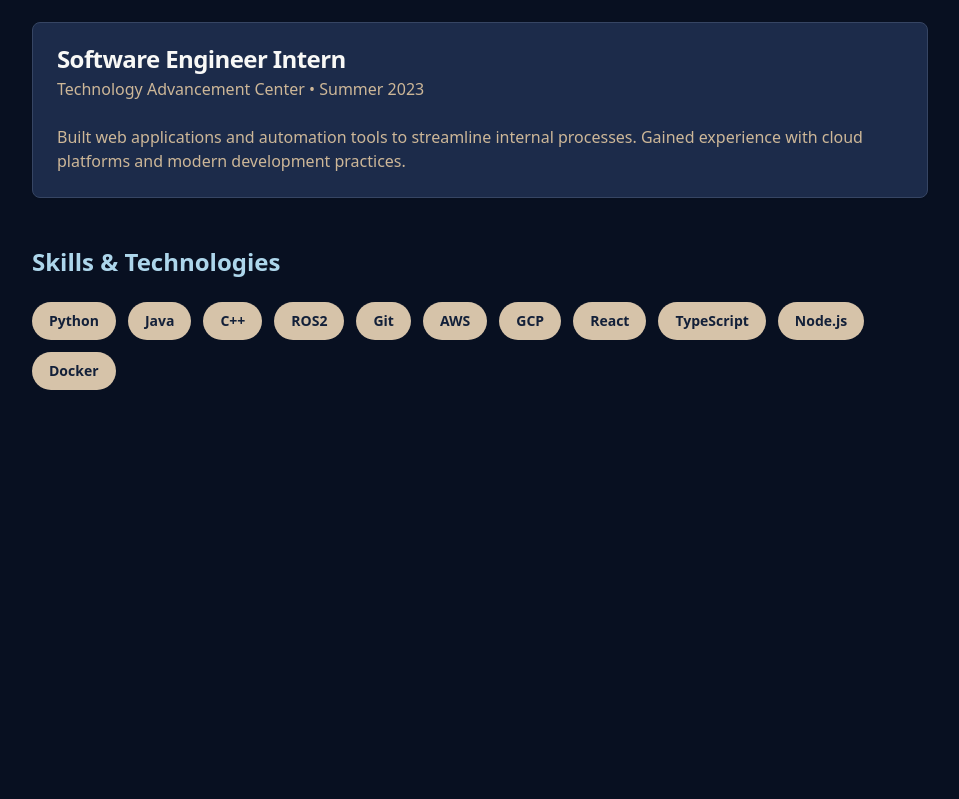
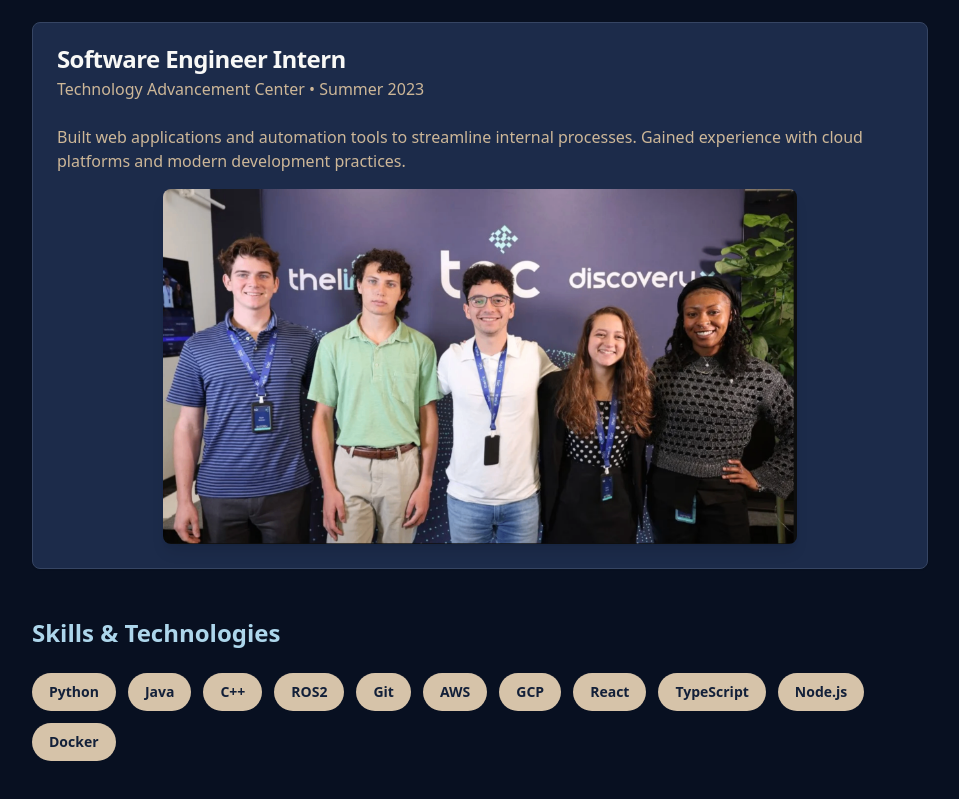
Before and after one commit to gerry-montemayor/portfolio, a React (Vite) app: page /about in a window 1280 px wide. Shown: the part 1999-2798 px from the top of the page, without its empty margins (160-1119 px from the left). Before the commit the page ends 2437 px from the top, so only its background shows below. Built offline with nearby package versions, Linux system fonts and the light colour scheme.

Commit message:
Add content to About section
Add content to the TAC section in the About page.

```diff
--- a/src/pages/About.tsx
+++ b/src/pages/About.tsx
@@ -106,10 +106,17 @@ const About = () => {
                 <p className="text-muted-foreground">Technology Advancement Center • Summer 2023</p>
               </CardHeader>
               <CardContent>
-                <p className="text-muted-foreground">
-                  Built web applications and automation tools to streamline internal processes.
-                  Gained experience with cloud platforms and modern development practices.
-                </p>
+                <div className="space-y-4">
+                  <p className="text-muted-foreground">
+                    Built web applications and automation tools to streamline internal processes.
+                    Gained experience with cloud platforms and modern development practices.
+                  </p>
+                  <img
+                    src="/lovable-uploads/c879417b-a8a4-46e4-a003-6ef33e3f1b48.png"
+                    alt="TAC internship team photo"
+                    className="rounded-lg shadow-lg w-3/4 h-auto mx-auto"
+                  />
+                </div>
               </CardContent>
             </Card>
           </div>
```
Also changed, not shown: public/lovable-uploads/c879417b-a8a4-46e4-a003-6ef33e3f1b48.png (added).
